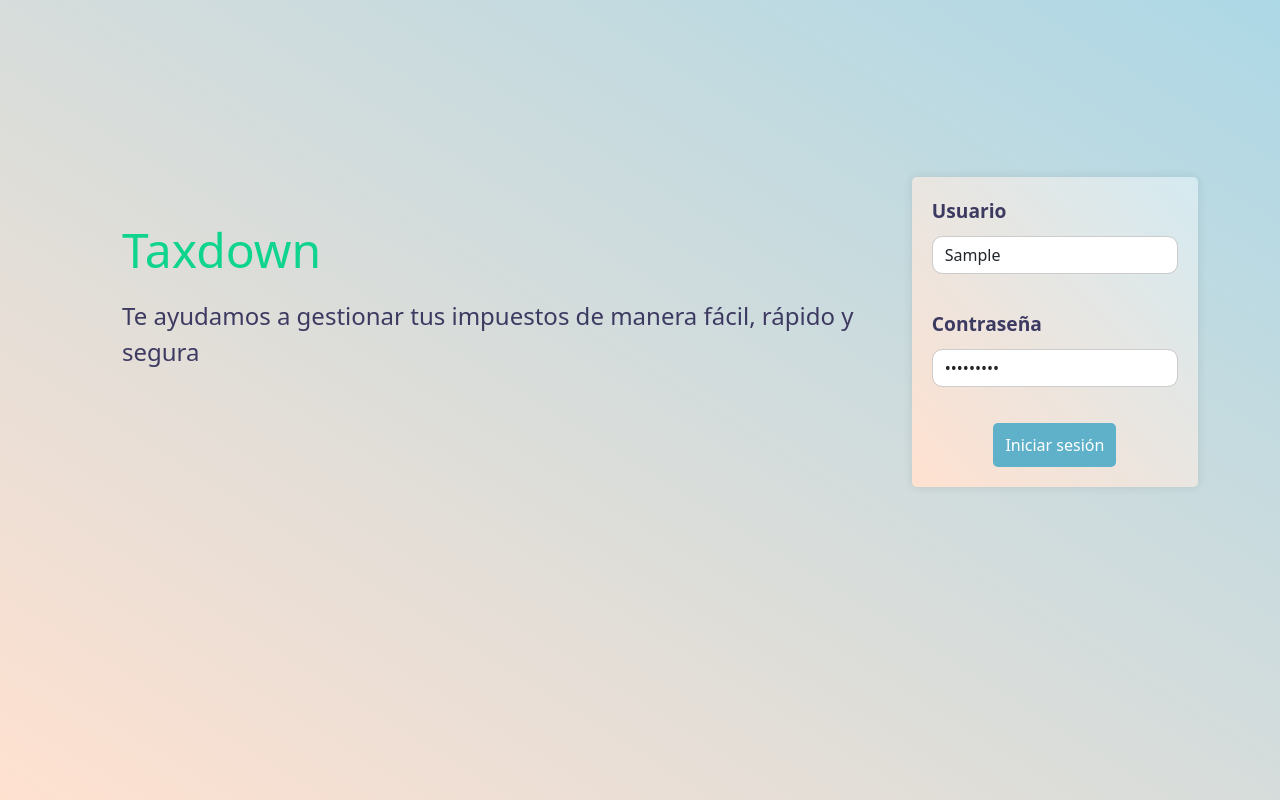
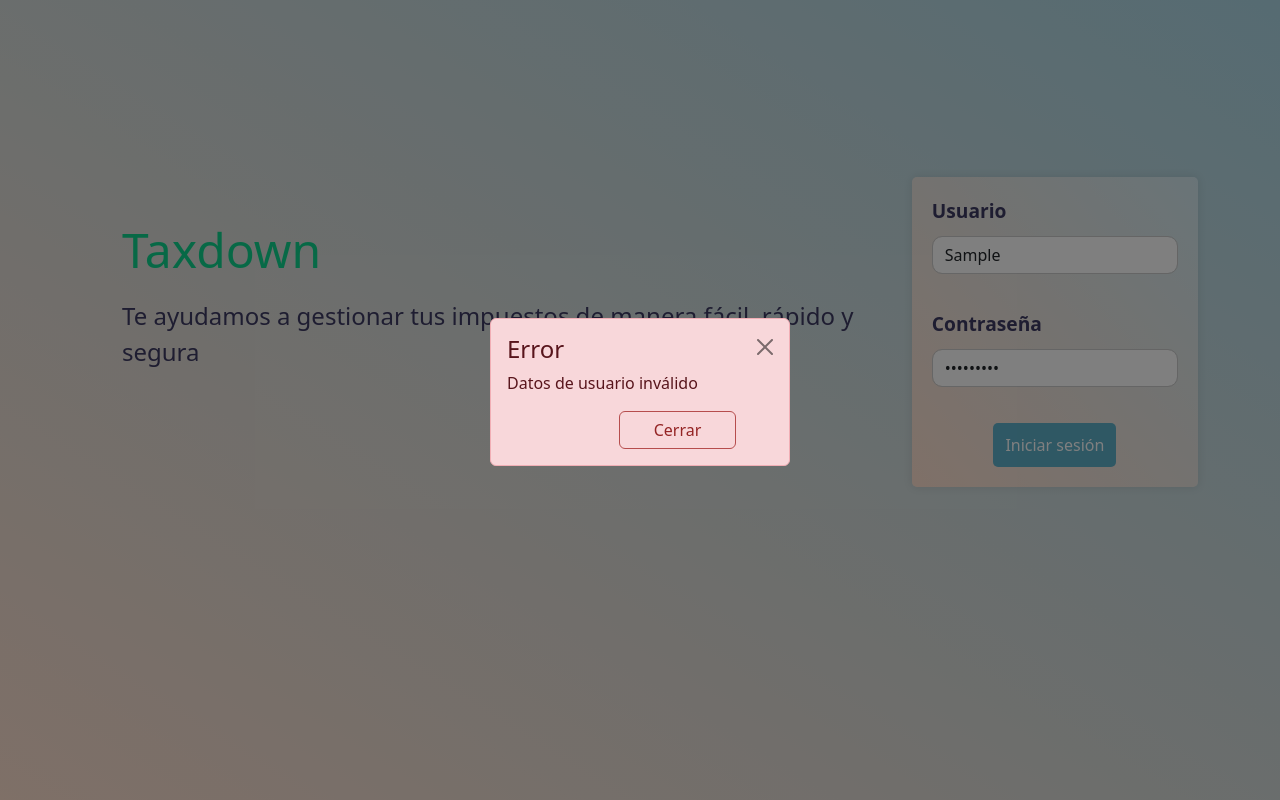
Before and after one commit to Orion696/taxdown-challenge, a React (Create React App) app: page / in a window 1280 px wide. Both pictures are taken after typing "Sample", "Sample123" into the empty fields and a click on the button "Iniciar sesión". Built offline with nearby package versions, Linux system fonts and the light colour scheme.

Commit message:
Mejora en estilos css

```diff
--- a/src/components/LoginForm/LoginForm.css
+++ b/src/components/LoginForm/LoginForm.css
@@ -73,7 +73,7 @@
   background-color: #0fd48e;
 }
 
-.spinner-overlay {
+.spinner-overlay, .alert-overlay {
   position: fixed;
   top: 0;
   left: 0;
@@ -85,3 +85,19 @@
   align-items: center;
   z-index: 9999;
 }
+
+.alert-overlay .alert {
+  min-width: 300px;
+}
+
+.alert-overlay .btn-outline-success {
+  color: #942424;
+  border-color: #b64d4d;
+  transition: background-color 0.5s ease;
+}
+
+.alert-overlay .btn-outline-success:hover {
+  color: #fff;
+  background-color: #c24343;
+  border-color: #610c06;
+}
--- a/src/components/LoginForm/LoginForm.tsx
+++ b/src/components/LoginForm/LoginForm.tsx
@@ -8,6 +8,8 @@
 const LoginForm: React.FC = () => {
   const [username, setUsername] = useState('');
   const [password, setPassword] = useState('');
+  const [alertMessage, setAlertMessage] = useState<string | null>(null);
+  const [alertVariant, setAlertVariant] = useState<'success' | 'danger'>('danger');
   const dispatch = useDispatch();
   const { isLoading, error } = useSelector((state: RootState) => ({ isLoading: state.isLoading, error: state.error }));
 
@@ -15,15 +17,18 @@
     event.preventDefault();
 
     if (!username || !password) {
-      alert("Por favor ingresar credenciales de acceso");
+      setAlertMessage('Por favor ingresar credenciales de acceso');
+      setAlertVariant('danger');
       return;
     }
 
     if (username !== 'usuario' || password !== 'contraseña') {
-      alert("Datos de usuario inválido");
+      setAlertMessage('Datos de usuario inválido');
+      setAlertVariant('danger');
       return;
     }
 
+    setAlertMessage(null);
     dispatch(loginRequest(username, password));
   };
 
@@ -54,8 +59,6 @@
           />
         </Form.Group>
 
-        {error && <Alert variant="danger">Error: {error}</Alert>}
-
         <Button variant="primary" type="submit">
           Iniciar sesión
         </Button>
@@ -65,6 +68,19 @@
           <Spinner animation="border" variant="light" />
         </div>
       )}
+      {alertMessage && (
+        <div className="alert-overlay">
+          <Alert variant={alertVariant} onClose={() => setAlertMessage(null)} dismissible>
+            <Alert.Heading>{alertVariant === 'danger' ? 'Error' : 'Éxito'}</Alert.Heading>
+            <p>{alertMessage}</p>
+            <div className="d-flex justify-content-end">
+              <Button onClick={() => setAlertMessage(null)} variant="outline-success">
+                Cerrar
+              </Button>
+            </div>
+          </Alert>
+        </div>
+      )}
     </div>
   );
 };
```
